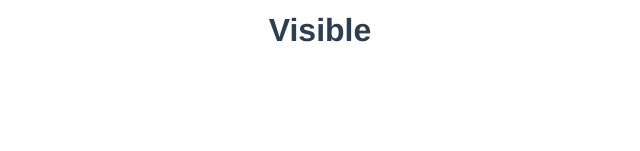
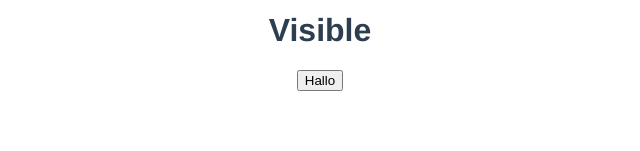
Before and after one commit to Hattinger04/VueTesting, a Vue app: page / in a window 1280 px wide. Shown: the part 149-300 px from the top of the page, without its empty margins (320-960 px from the left). Built offline with nearby package versions, Linux system fonts and the light colour scheme.

Commit message:
working on rest button + service

```diff
--- a/src/App.vue
+++ b/src/App.vue
@@ -1,6 +1,6 @@
 <template>
   <div class="container">
-    <Header />
+    <Header/>
   </div>
 </template>
   <script>
--- a/src/components/Header.vue
+++ b/src/components/Header.vue
@@ -2,17 +2,21 @@
     <div class="container">
         <h1>{{ msg }}</h1>
         <Button/>
+        <RestButton v-bind:name="name" v-bind:method="method" v-bind:link="link"/>
     </div>
 </template>
 
 
 <script>
 import Button from './Button.vue'
+import RestButton from "./RestButton.vue"
     export default {
         name: 'Header',
         data() {
             return {
-                hello : 'Hallo'
+                name: "Hallo",
+                method: "GET",
+                link: "localhost:8080/user"
             }
         },
         props: {
@@ -22,7 +26,7 @@ import Button from './Button.vue'
             }
         },
         components : {
-            Button
+            Button, RestButton
         }
     }
 </script>
--- a/src/components/RestButton.vue
+++ b/src/components/RestButton.vue
@@ -1,26 +1,38 @@
 <template>
-    <button class="btn"></button>
+    <button @click="clickevent()" class="btn" v-text="name"></button>
 </template>
 
 <script>
-// Wird so wohl nicht funktionieren!
+
 export default {
     name: "RestButton",
-    data() {
-        return
+
+    props: {
+        name : {
+            type: String,
+            default: "Rest Button"
+        },
+        link : {
+            type: String,
+            default: ""
+        },
+        data : {
+            type: String,
+            default: ""
+        },
+        method : {
+            type: String,
+            default: "GET"
+        }
     },
     methods: {
-
-    },
-    props: {
-        name : {
-
-        },
-        link : {
-
-        },
-        data : {
-
+        async clickevent() {
+            await fetch(this.link, {
+                method: this.method,
+                body: JSON.stringify(this.data)
+            })
+            .then(response => response.json())
+            .then(data => alert(data))
         }
     }
 }
```
